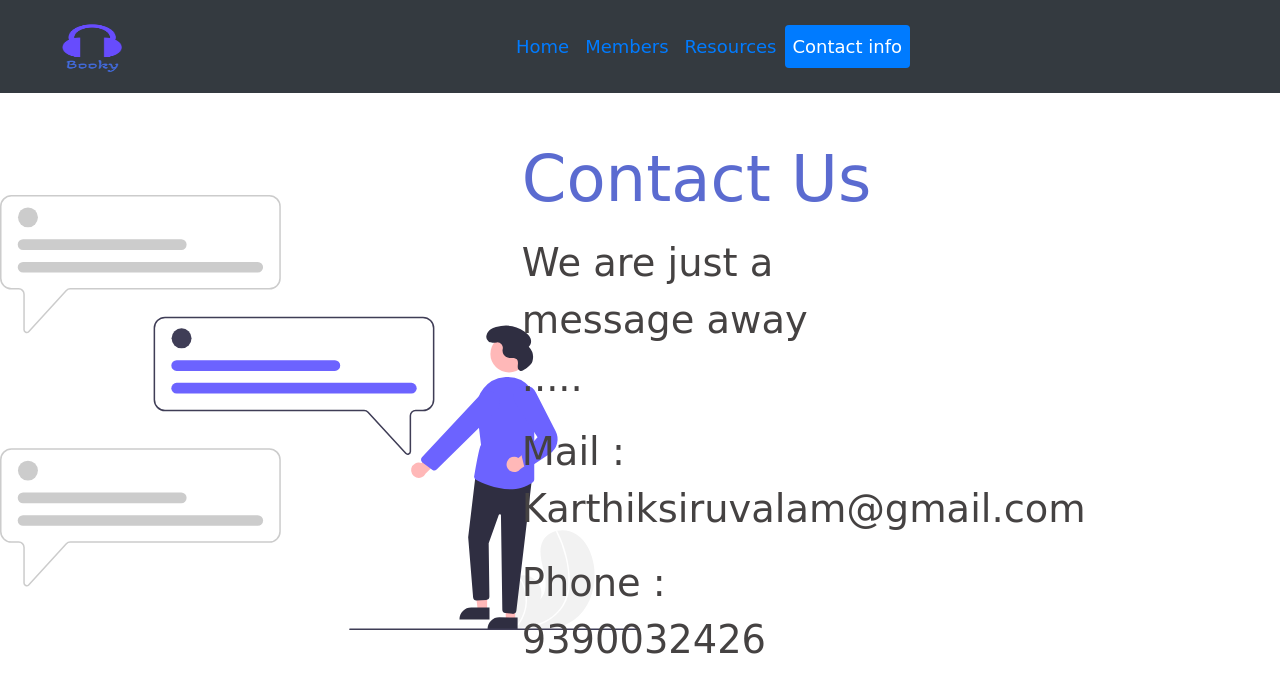
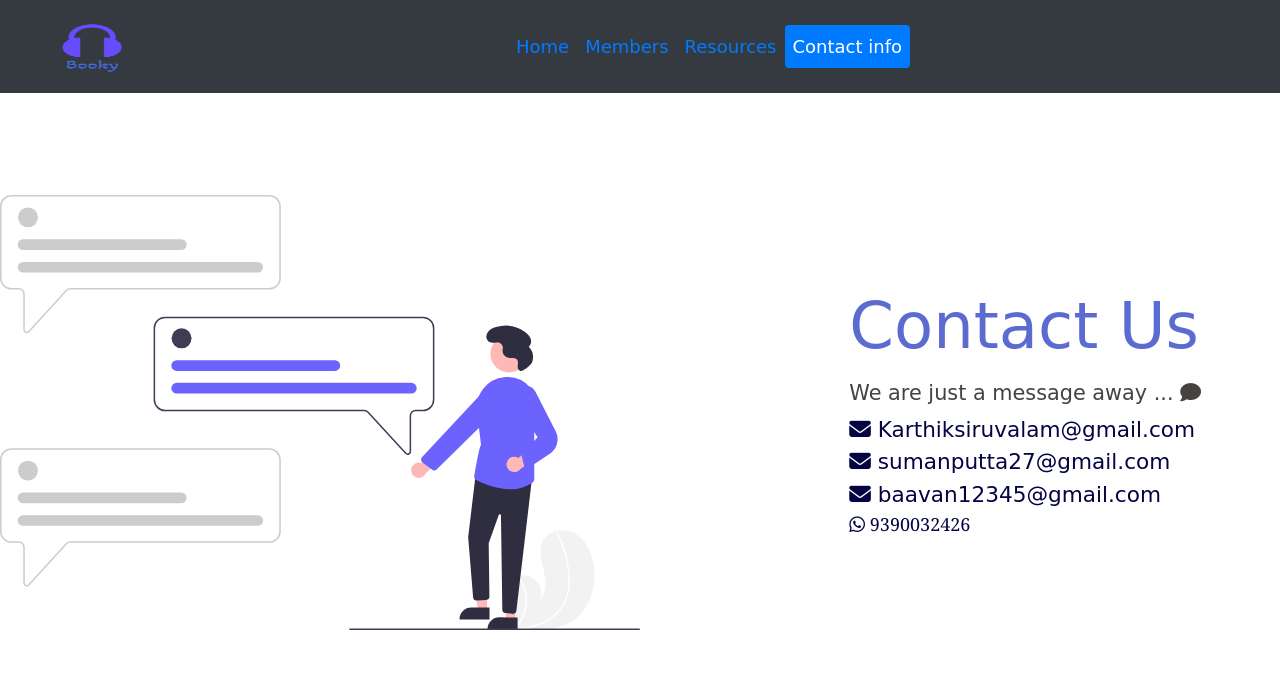
Before and after one commit to karthik-siru/webp, a plain HTML site: page contact.html in a window 1280 px wide. Drawn offline with nearby package versions, Linux system fonts and the light colour scheme; a web font is replaced by a local one.

Commit message:
modified contact page

```diff
--- a/con_styles.css
+++ b/con_styles.css
@@ -33,10 +33,19 @@ body {
   color: rgba(54, 73, 197, 0.815);
   margin-bottom: 1rem;
 }
-#hero .info p {
-  font-size: 2.4rem;
+#hero .info h4 {
+  font-size: 1.3rem;
   color: rgb(69, 66, 66);
-  max-width: 50%;
+}
+.contact a {
+  color: rgb(4, 4, 68);
+  font-size: larger;
+}
+.contact {
+  color: rgb(4, 4, 68);
+}
+.number {
+  font-family: Georgia, "Times New Roman", Times, serif;
 }
 @media only screen and (max-width: 768px) {
   html {
--- a/contact.html
+++ b/contact.html
@@ -17,8 +17,8 @@
     />
     <link rel="stylesheet" href="./con_styles.css" />
     <link
+      href="https://cdnjs.cloudflare.com/ajax/libs/font-awesome/6.2.0/css/all.min.css"
       rel="stylesheet"
-      href="https://cdnjs.cloudflare.com/ajax/libs/font-awesome/4.7.0/css/font-awesome.min.css"
     />
 
     <title>Home</title>
@@ -79,9 +79,31 @@
       <div class="container">
         <div class="info">
           <h1>Contact Us</h1>
-          <p>We are just a message away .....</p>
-          <p>Mail : Karthiksiruvalam@gmail.com</p>
-          <p>Phone : 9390032426</p>
+          <h4>
+            We are just a message away ... <i class="fa-solid fa-comment"></i>
+          </h4>
+          <div>
+            <div class="contact">
+              <a href="mailto: karthiksiruvalam@gmail.com"
+                ><i class="fa-solid fa-envelope"></i>
+                Karthiksiruvalam@gmail.com</a
+              >
+            </div>
+            <div class="contact">
+              <a href="mailto: sumanputta27@gmail.com"
+                ><i class="fa-solid fa-envelope"></i> sumanputta27@gmail.com</a
+              >
+            </div>
+            <div class="contact">
+              <a href="mailto: baavan12345@gmail.com"
+                ><i class="fa-solid fa-envelope"></i> baavan12345@gmail.com</a
+              >
+            </div>
+
+            <div class="contact number">
+              <i class="fa-brands fa-whatsapp"></i> 9390032426
+            </div>
+          </div>
         </div>
       </div>
     </section>
```
